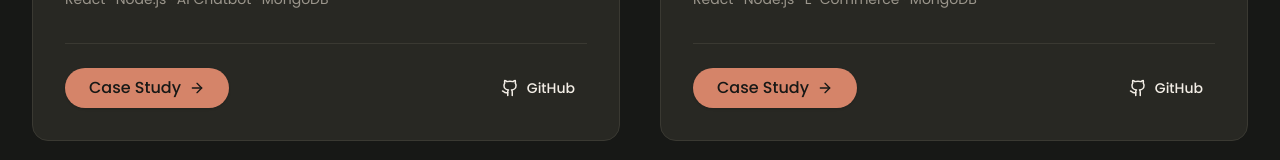
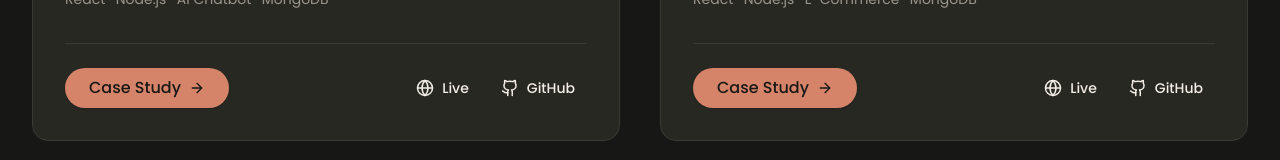
Before and after one commit to muhammadhamad1104/muhammad-hamad-portfolio, a Next.js app: page / in a window 1280 px wide. Shown: the part 3289-3449 px from the top of the page. Built offline with nearby package versions, Linux system fonts and the light colour scheme.

Commit message:
feat: correct github urls and add live domains for digidine and irf-wardrobe

```diff
--- a/src/app/projects/[slug]/page.tsx
+++ b/src/app/projects/[slug]/page.tsx
@@ -3,7 +3,7 @@ import { Footer } from "@/components/Footer";
 import { SectionContainer } from "@/components/ui/SectionContainer";
 import { ButtonLink } from "@/components/ui/Button";
 import { portfolioData } from "@/data/portfolio";
-import { ArrowLeft, ArrowRight } from "lucide-react";
+import { ArrowLeft, ArrowRight, Globe } from "lucide-react";
 import { GithubIcon as Github } from "@/components/ui/Icons";
 import { MobileScreenCarousel } from "@/components/ui/MobileScreenCarousel";
 import { notFound } from "next/navigation";
@@ -319,13 +319,18 @@ export default async function ProjectPage({
                 </p>
               </div>
 
-              {project.github && (
-                <div className="pt-6">
+              <div className="flex flex-col gap-3 pt-6">
+                {project.liveUrl && (
+                  <ButtonLink href={project.liveUrl} variant="primary" className="w-full" target="_blank" rel="noopener noreferrer">
+                    <Globe size={18} className="shrink-0" /> Visit Live Site
+                  </ButtonLink>
+                )}
+                {project.github && (
                   <ButtonLink href={project.github} variant="outline" className="w-full" target="_blank" rel="noopener noreferrer">
                     <Github size={18} className="shrink-0" /> View on GitHub
                   </ButtonLink>
-                </div>
-              )}
+                )}
+              </div>
             </div>
           </div>
 
--- a/src/components/ui/ProjectCard.tsx
+++ b/src/components/ui/ProjectCard.tsx
@@ -1,6 +1,6 @@
 import { PremiumPlaceholder } from "./PremiumPlaceholder";
 import { ButtonLink } from "./Button";
-import { ArrowRight } from "lucide-react";
+import { ArrowRight, Globe } from "lucide-react";
 import { GithubIcon as Github } from "./Icons";
 import * as motion from "motion/react-client";
 import Image from "next/image";
@@ -17,6 +17,7 @@ interface ProjectCardProps {
     coverImage?: string;
     tags: string[];
     github: string;
+    liveUrl?: string;
   };
   index: number;
 }
@@ -86,10 +87,18 @@ export function ProjectCard({ project, index }: ProjectCardProps) {
           <ButtonLink href={`/projects/${project.slug}`} variant="primary">
             Case Study <ArrowRight size={16} className="shrink-0" />
           </ButtonLink>
-          <ButtonLink href={project.github} variant="ghost" size="sm" className="px-3 ml-auto" target="_blank" rel="noopener noreferrer">
-            <Github size={18} className="shrink-0" />
-            <span className="sr-only sm:not-sr-only sm:inline-block">GitHub</span>
-          </ButtonLink>
+          <div className="flex gap-2 ml-auto">
+            {project.liveUrl && (
+              <ButtonLink href={project.liveUrl} variant="ghost" size="sm" className="px-3" target="_blank" rel="noopener noreferrer">
+                <Globe size={18} className="shrink-0" />
+                <span className="sr-only sm:not-sr-only sm:inline-block">Live</span>
+              </ButtonLink>
+            )}
+            <ButtonLink href={project.github} variant="ghost" size="sm" className="px-3" target="_blank" rel="noopener noreferrer">
+              <Github size={18} className="shrink-0" />
+              <span className="sr-only sm:not-sr-only sm:inline-block">GitHub</span>
+            </ButtonLink>
+          </div>
         </div>
       </div>
     </motion.div>
--- a/src/data/portfolio.ts
+++ b/src/data/portfolio.ts
@@ -108,7 +108,7 @@ export const portfolioData = {
       ],
       projectContext: "Full-Stack AI Project integrating MERN and MCP.",
       tags: ["React", "Node.js", "MongoDB", "MCP", "Python"],
-      github: "https://github.com/muhammadhamad1104/ai-cv-generator"
+      github: "https://github.com/muhammadhamad1104/cv-generator"
     },
     {
       title: "Agentic Website Converter",
@@ -173,7 +173,7 @@ export const portfolioData = {
       ],
       projectContext: "Academic project exploring NLP and GenAI architectures.",
       tags: ["Python", "FastAPI", "React", "LangChain", "Groq"],
-      github: "https://github.com/muhammadhamad1104/AI-University-Chatbot"
+      github: "https://github.com/muhammadhamad1104/nlp-chatbot"
     },
     {
       title: "DigiDine (Restaurant AI Chatbot)",
@@ -205,7 +205,8 @@ export const portfolioData = {
       ],
       projectContext: "Full-stack project focusing on AI integration in hospitality.",
       tags: ["React", "Node.js", "AI Chatbot", "MongoDB"],
-      github: "https://github.com/muhammadhamad1104/digidine"
+      github: "https://github.com/muhammadhamad1104/digidine",
+      liveUrl: "https://digidine.us"
     },
     {
       title: "Irf Wardrobe",
@@ -243,7 +244,8 @@ export const portfolioData = {
       ],
       projectContext: "E-commerce platform development.",
       tags: ["React", "Node.js", "E-Commerce", "MongoDB"],
-      github: "https://github.com/muhammadhamad1104/irf-wardrobe"
+      github: "https://github.com/muhammadhamad1104/irf-wardrobe",
+      liveUrl: "https://irfwardrobe.com"
     }
   ],
   spotlight: {
@@ -287,7 +289,7 @@ export const portfolioData = {
     ],
     projectContext: "Open-source high-performance agent routing and API management system.",
     tags: ["FastAPI", "Python", "Celery", "Redis", "Docker"],
-    github: "https://github.com/Muhammad-Hamad/AI-OS"
+    github: "https://github.com/muhammadhamad1104/AI-OS"
   },
   capabilities: [
     {
```
